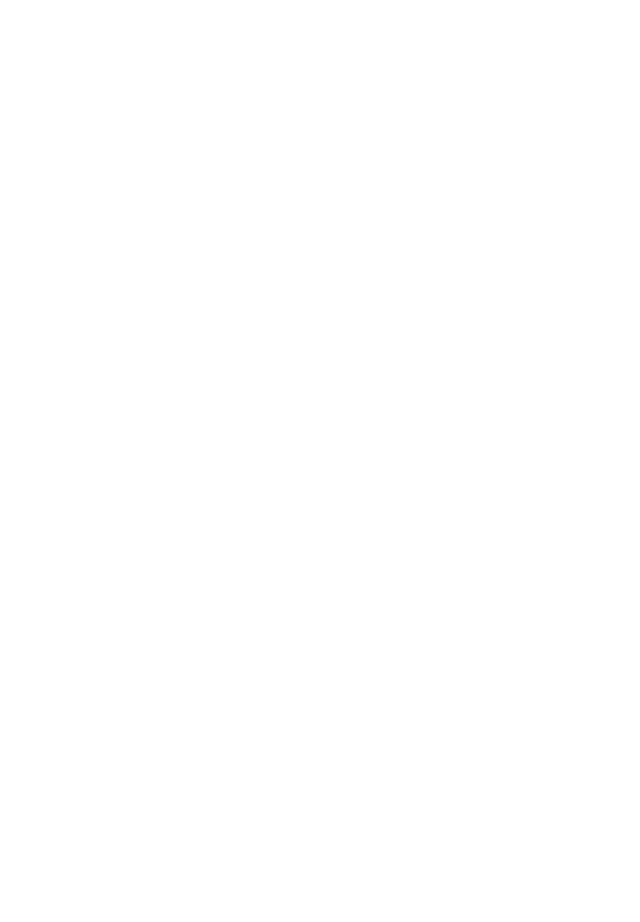
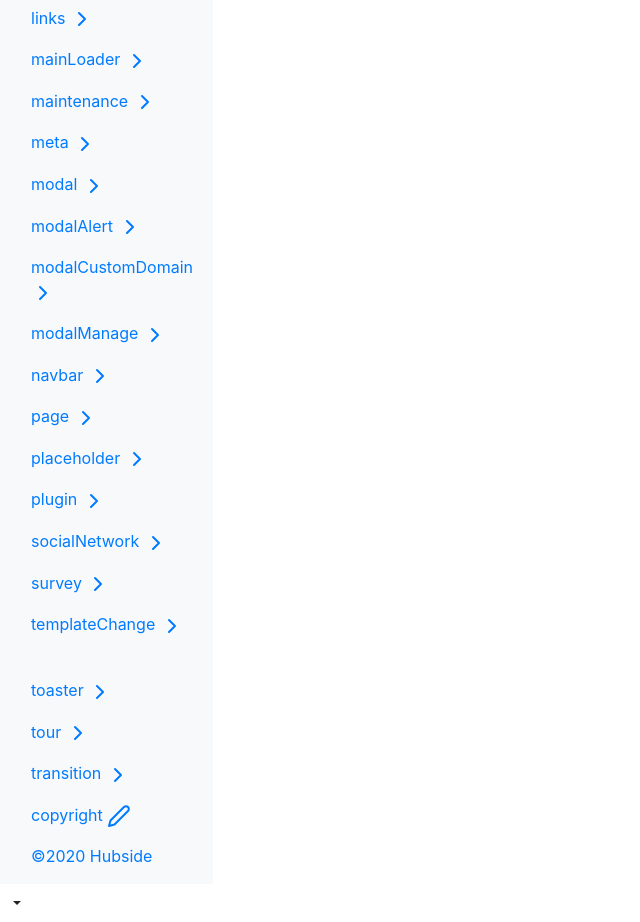
Before and after one commit to MartinMeurin/traduction-reader, a Vue app: page / in a window 1280 px wide. Shown: the part 580-1502 px from the top of the page, without its empty margins (0-640 px from the left). Before the commit the page ends 800 px from the top, so only its background shows below. Built offline with nearby package versions, Linux system fonts and the light colour scheme.

Commit message:
Display first col items !

```diff
--- a/src/App.vue
+++ b/src/App.vue
@@ -37,7 +37,7 @@
   </div>
   <div class="container-fluid">
     <div class="row">
-      <col-item v-for='col in cols' v-bind:col='col' v-bind:key="col.id"></col-item>
+      <col-item v-for='col in cols' :col='col' :key="col.id"></col-item>
     </div>
   </div>
   <div class="btn-group">
@@ -52,7 +52,7 @@
 </template>
 
 <script>
-  import ColItem from './components/col-item'
+  import ColItem from './components/col-components/col-item'
   import data from './data/es-ES.json'
   import feather from 'feather-icons'
 
--- a/src/components/col-item.vue
+++ b/src/components/col-components/col-item.vue
@@ -1,19 +1,24 @@
 <template>
-  <nav v-bind:class="{ active:col.active }" v-on:click="clickOnNav" class="col-md-2 d-none d-md-block sidebar bg-light">
+  <nav v-bind:class="{ active:col.active }" @click="clickOnNav" class="col-md-2 d-none d-md-block sidebar bg-light">
     <div class="sidebar-sticky">
       <h6 class="sidebar-heading d-flex justify-content-between align-items-center px-3 mt-4 mb-4 text-muted">
         <span>col-{{col.id}}</span>
-        <button type="button" class="" data-toggle="modal" data-target="#addItemModal" v-on:click="addModale"><span data-feather="plus"></span></button>
+        <button type="button" class="" data-toggle="modal" data-target="#addItemModal" @click="addModale"><span data-feather="plus"></span></button>
       </h6>
       <ul class="nav flex-column mb-2">
-        <!--<translate-item v-for="value in col.value" v-bind:translateitem="value" v-bind:col="col.id" v-bind:key="value.id"></translate-item>-->
+        <translate-item v-for="value in col.value" :translateitem="value" :colNumber="col.id" :key="value.id"></translate-item>
       </ul>
     </div>
   </nav>
 </template>
 
 <script>
+  import TranslateItem from './translate-item.vue'
+
   export default{
+    components:{
+      TranslateItem
+    },
     props:{
       col:Object
     },
--- /dev/null
+++ b/src/components/col-components/translate-item.vue
@@ -0,0 +1,44 @@
+<template>
+  <li class="nav-item">
+    <a v-if="translateitem.value === undefined" @click="gotToNextLevel" :class="{ active : translateitem.active, current : translateitem.current}" class="nav-link" href="#">
+      {{ translateitem.label }}
+      <span data-feather="chevron-right"></span>
+    </a>
+    <a v-if="translateitem.value" href="#">
+      <span class="nav-link boldLabel" @click="editElement">
+        {{ translateitem.label }}
+        <span data-feather="edit-2"></span>
+      </span>
+      <span class="nav-link finalLabel" data-toggle="tooltip" data-placement="top" title="Click to copy" @click="copyElement">
+        {{ translateitem.value }}
+      </span>
+    </a>
+  </li>
+</template>
+<script>
+  export default{
+    props:{
+      colNumber:Number,
+      translateitem:Object
+    },
+    methods:{
+      gotToNextLevel: function(){
+        /*app.statusClick.col = this.col;
+        app.statusClick.button = {"col":this.col,"id":this.translateitem.position, "label":this.translateitem.label};
+        app.navigate();
+        jQuery('[data-toggle="tooltip"]').tooltip('hide');*/
+      },
+      copyElement: function () {
+        // Empecher que la colonne réalise un navigate
+        /*let currentElement = this.$el.lastElementChild.lastElementChild;
+        console.log(this.$el);
+        jQuery(currentElement).tooltip('show');
+        app.copyToClipboard(this.translateitem.value);
+        jQuery(currentElement).attr('data-original-title', "Copied !").tooltip('show');*/
+      },
+      editElement:function(){
+
+      }
+    }
+  }
+</script>
```
